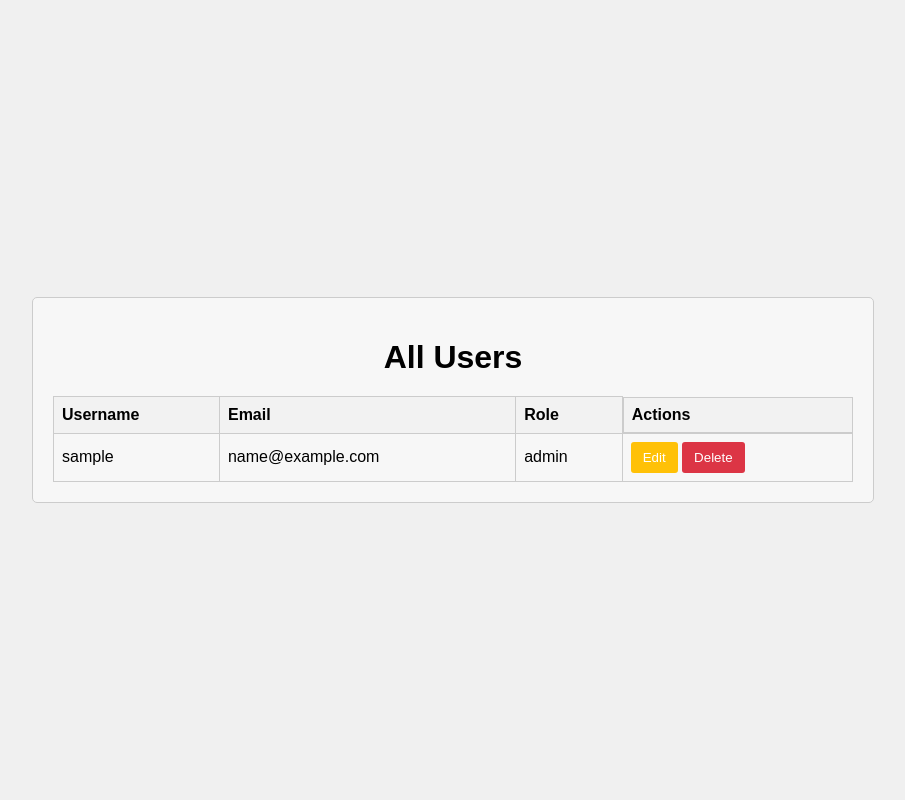
After one commit to Marina-yoya/User-Management-System, a PHP site: page /allUsers.php in a window 1280 px wide. The commit adds this page. Shown: the whole page, without its empty margins (187-1092 px from the left). Run offline with PHP 8.4, Linux system fonts and the light colour scheme; tables that the repository leaves empty or names only in its code hold one stand-in row (values such as "Sample post").

Commit message:
display all users in a table

```diff
--- /dev/null
+++ b/allUsers.php
@@ -0,0 +1,52 @@
+<?php
+require_once 'userManagement.php';
+
+$users = $userManagement->getAllUsers();
+
+?>
+
+<!DOCTYPE html>
+<html>
+
+<head>
+    <title>All Users</title>
+    <link rel="stylesheet" type="text/css" href="styles.css">
+</head>
+
+<body>
+    <div class="container-users">
+        <table>
+            <h1>All Users</h1>
+            <tr>
+                <th>Username</th>
+                <th>Email</th>
+                <th>Role</th>
+                <th class="actions">Actions</th>
+
+            </tr>
+            <?php foreach ($users as $user) { ?>
+                <tr>
+                    <td>
+                        <?php echo $user['username']; ?>
+                    </td>
+                    <td>
+                        <?php echo $user['email']; ?>
+                    </td>
+                    <td>
+                        <?php echo $user['role']; ?>
+                    </td>
+                    <td>
+
+                    <form action="userManagement.php" method="post">
+                <input type="hidden" name="user_id" value="<?php echo $user['user_id']; ?>">
+                <button type="submit" name="edit_user">Edit</button>
+                <button type="submit" name="delete_user">Delete</button>
+            </form>
+            </td>
+                </tr>
+            <?php } ?>
+        </table>
+    </div>
+</body>
+
+</html>
--- a/styles.css
+++ b/styles.css
@@ -49,3 +49,50 @@ select option {
     color: #333;
     padding: 55px;
 }
+
+.container-users {
+
+    width: 800px;
+    margin: 0 auto;
+    padding: 20px;
+    border: 1px solid #ccc;
+    border-radius: 5px;
+    background-color: #f7f7f7;
+}
+
+h1 {
+    text-align: center;
+    margin-bottom: 20px;
+}
+
+table {
+    width: 100%;
+    border-collapse: collapse;
+}
+
+th, td {
+    border: 1px solid #ccc;
+    padding: 8px;
+    text-align: left;
+}
+
+th {
+    background-color: #f2f2f2;
+}
+
+.actions {
+    display: flex;
+}
+
+
+button:hover {
+    background-color: #0056b3;
+}
+
+button[name="edit_user"] {
+    background-color: #ffc107;
+}
+
+button[name="delete_user"] {
+    background-color: #dc3545;
+}
--- a/userManagement.php
+++ b/userManagement.php
@@ -29,6 +29,15 @@ class UserManagement {
         }
         return null;
     }
+
+
+        public function getAllUsers() {
+            $sql = "SELECT * FROM user";
+            $users = $this->database->read($sql);
+
+            return $users;
+        }
+
 
     public function updateUser($id, $username, $email, $role) {
         $sql = "UPDATE user SET username = ?, email = ?, role = ? WHERE id = ?";
```
